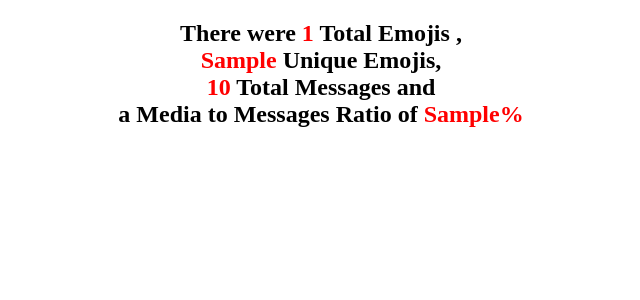
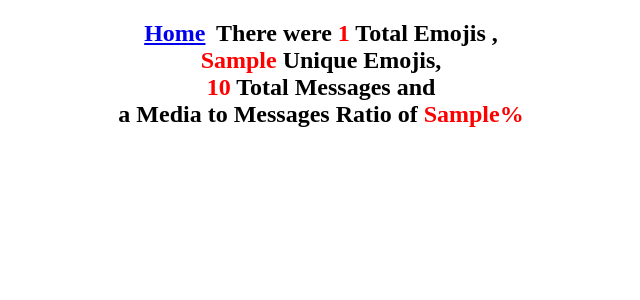
Before and after one commit to kartiknawani/chatanalysis, a Flask app: template app/templates/analysis.html in a window 1280 px wide. Shown: the top 300 px of the page, without its empty margins (319-959 px from the left). Run offline with Flask 2, Linux system fonts and the light colour scheme; the template is opened without the code that fills it: most values are stand-ins (such as "Sample title", 1, 10 or a date in 2020).

Commit message:
Update analysis.html

```diff
--- a/app/templates/analysis.html
+++ b/app/templates/analysis.html
@@ -3,6 +3,7 @@
 <div class="container" align="center">
   <!-- This is General numberical stats -->
   <h2>
+    <a href="/" class="inline-flex items-center bg-gray-800 border-0 py-1 px-3 focus:outline-none hover:bg-gray-700 rounded text-base mt-4 md:mt-0 hover:text-white"  style="margin-right: 5px; height: 40px;" >Home</a>
     There were <span style="color: #ff0000">{{total_emojis}}</span> Total Emojis
     , <br />
     <span style="color: #ff0000">{{unique_emojis}} </span>Unique Emojis,
```
